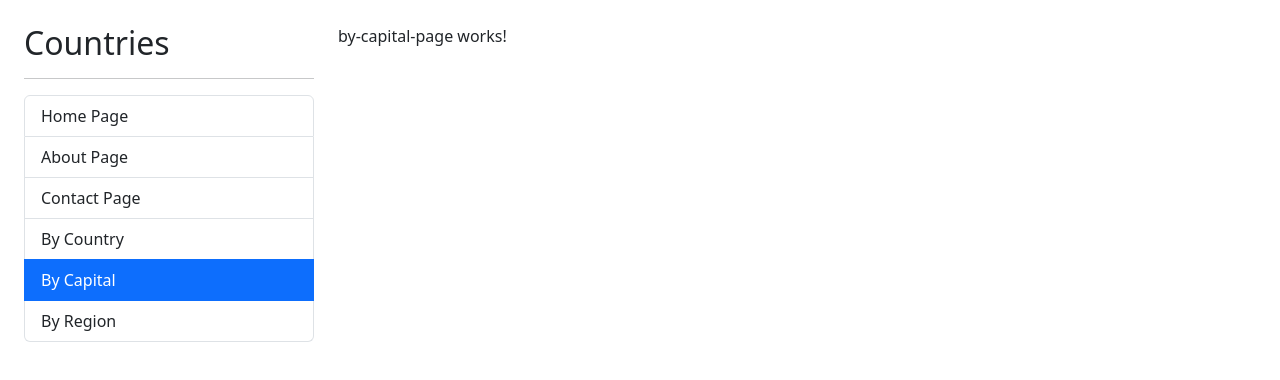
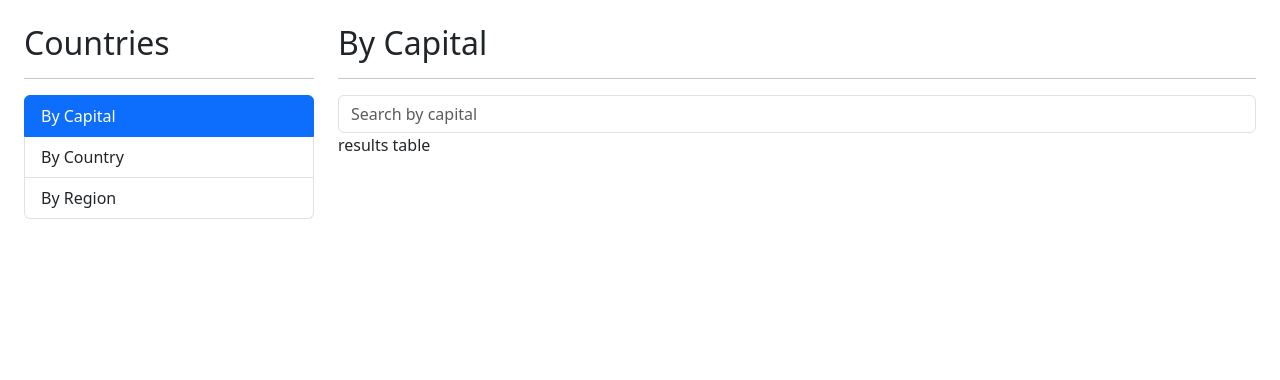
Before and after one commit to Jeremiaslr/country-app, an Angular app: page /countries/by-capital in a window 1280 px wide. Shown: the top 380 px of the page. Built offline with nearby package versions, Linux system fonts and the light colour scheme.

Commit message:
create search box component

```diff
--- a/src/app/countries/countries-routing.module.ts
+++ b/src/app/countries/countries-routing.module.ts
@@ -23,7 +23,11 @@ const routes: Routes = [
   {
     path: 'by/:id',
     component: CountryPageComponent
-  }
+  },
+  {
+    path: '**',
+    redirectTo: 'by-capital'
+  },
 ]
 
 
--- a/src/app/countries/countries.module.ts
+++ b/src/app/countries/countries.module.ts
@@ -5,6 +5,7 @@ import { ByCountryPageComponent } from './pages/by-country-page/by-country-page.
 import { ByRegionPageComponent } from './pages/by-region-page/by-region-page.component';
 import { CountryPageComponent } from './pages/country-page/country-page.component';
 import { CountriesRoutingModule } from './countries-routing.module';
+import { SharedModule } from '../shared/shared.module';
 
 
 
@@ -17,7 +18,8 @@ import { CountriesRoutingModule } from './countries-routing.module';
   ],
   imports: [
     CommonModule,
-    CountriesRoutingModule
+    CountriesRoutingModule,
+    SharedModule
   ]
 })
 export class CountriesModule { }
--- a/src/app/countries/pages/by-capital-page/by-capital-page.component.html
+++ b/src/app/countries/pages/by-capital-page/by-capital-page.component.html
@@ -1 +1,15 @@
-<p>by-capital-page works!</p>
+<h2>By Capital</h2>
+<hr>
+
+<div class="row">
+  <div class="col">
+    <!--searchbox-->
+    <shared-search-box placeholder="Search by capital" ></shared-search-box>
+  </div>
+</div>
+
+<div class="row">
+  <div class="col">
+    results table
+  </div>
+</div>
--- /dev/null
+++ b/src/app/shared/components/search-box/search-box.component.html
@@ -0,0 +1,5 @@
+<input
+  type="text"
+  [placeholder]="placeholder"
+  class="form-control"
+>
--- /dev/null
+++ b/src/app/shared/components/search-box/search-box.component.ts
@@ -0,0 +1,12 @@
+import { Component, Input } from '@angular/core';
+
+@Component({
+  selector: 'shared-search-box',
+  templateUrl: './search-box.component.html',
+})
+export class SearchBoxComponent {
+
+  @Input()
+  public placeholder: string = ''
+
+}
--- a/src/app/shared/components/sidebar/sidebar.component.html
+++ b/src/app/shared/components/sidebar/sidebar.component.html
@@ -3,7 +3,7 @@
 
 <ul class="list-group">
 
-  <li
+  <!-- <li
     routerLink=""
     routerLinkActive="active"
     [routerLinkActiveOptions]=" { exact: true } "
@@ -23,6 +23,13 @@
     routerLinkActive="active"
     class="list-group-item">
     Contact Page
+  </li> -->
+
+  <li
+    routerLink="countries/by-capital"
+    routerLinkActive="active"
+    class="list-group-item">
+    By Capital
   </li>
 
   <li
@@ -33,13 +40,6 @@
   </li>
 
   <li
-    routerLink="countries/by-capital"
-    routerLinkActive="active"
-    class="list-group-item">
-    By Capital
-  </li>
-
-  <li
     routerLink="countries/by-region"
     routerLinkActive="active"
     class="list-group-item">
```
Also changed, not shown: src/app/app-routing.module.ts (+5 -5 lines), src/app/shared/shared.module.ts (+5 -3 lines).
